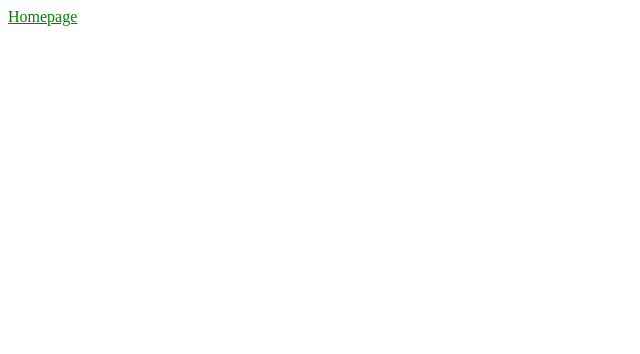
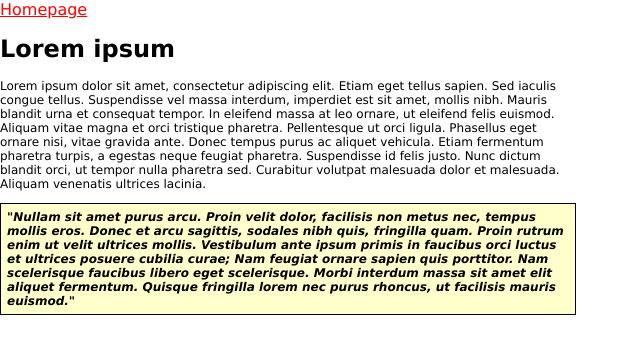
Before and after one commit to phabuda98/vvg-web-aplikacije, a plain HTML site: page Vjezba15/index.html in a window 1280 px wide. Shown: the whole page, without its empty margins (0-640 px from the left). Drawn offline with Linux system fonts and the light colour scheme; files that its build step writes are made by us from their sources.

Commit message:
Dodana Vjezba15

```diff
--- a/Vjezba15/index.html
+++ b/Vjezba15/index.html
@@ -11,12 +11,20 @@
   <style>
     a:link {color:green}
     a:hover {color:red}
+    body {
+      font-family: verdana, Arial, Helvetica, sans-serif;
+      margin: 0px;
+      width: 45%;
+    }
   </style>
   <title>Vjezba 15</title>
 </head>
 
 <body>
   <a href="index.php">Homepage</a>
+  <h1>Lorem ipsum</h1>
+  <p>Lorem ipsum dolor sit amet, consectetur adipiscing elit. Etiam eget tellus sapien. Sed iaculis congue tellus. Suspendisse vel massa interdum, imperdiet est sit amet, mollis nibh. Mauris blandit urna et consequat tempor. In eleifend massa at leo ornare, ut eleifend felis euismod. Aliquam vitae magna et orci tristique pharetra. Pellentesque ut orci ligula. Phasellus eget ornare nisi, vitae gravida ante. Donec tempus purus ac aliquet vehicula. Etiam fermentum pharetra turpis, a egestas neque feugiat pharetra. Suspendisse id felis justo. Nunc dictum blandit orci, ut tempor nulla pharetra sed. Curabitur volutpat malesuada dolor et malesuada. Aliquam venenatis ultrices lacinia.</p>
+  <p class="citati">&quot;Nullam sit amet purus arcu. Proin velit dolor, facilisis non metus nec, tempus mollis eros. Donec et arcu sagittis, sodales nibh quis, fringilla quam. Proin rutrum enim ut velit ultrices mollis. Vestibulum ante ipsum primis in faucibus orci luctus et ultrices posuere cubilia curae; Nam feugiat ornare sapien quis porttitor. Nam scelerisque faucibus libero eget scelerisque. Morbi interdum massa sit amet elit aliquet fermentum. Quisque fringilla lorem nec purus rhoncus, ut facilisis mauris euismod.&quot;</p>
 </body>
 
 </html>
--- /dev/null
+++ b/Vjezba15/style.css
@@ -0,0 +1,16 @@
+h1 {
+  font-weight: bold;
+  font-size: 24px;
+}
+
+p {
+  font-size: 12px;
+}
+
+.citati {
+  font-style: italic;
+  border: 1px solid #000;
+  padding: 6px;
+  font-weight: bold;
+  background-color: #FFFFCC;
+}
```
